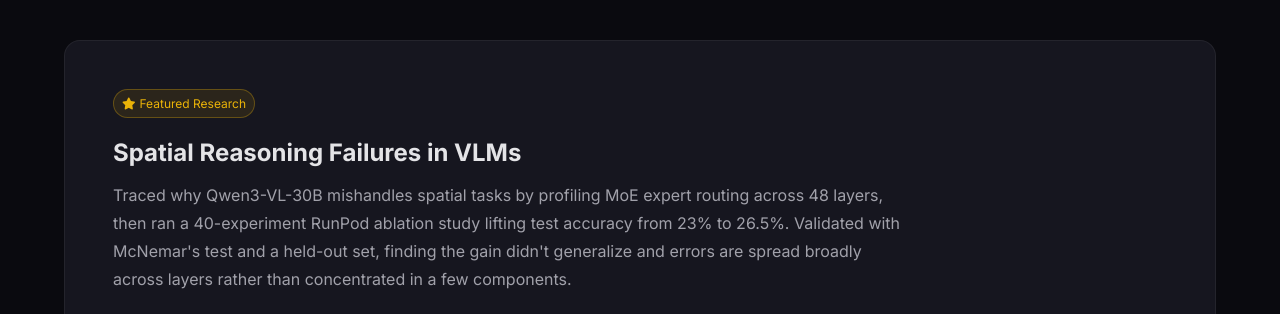
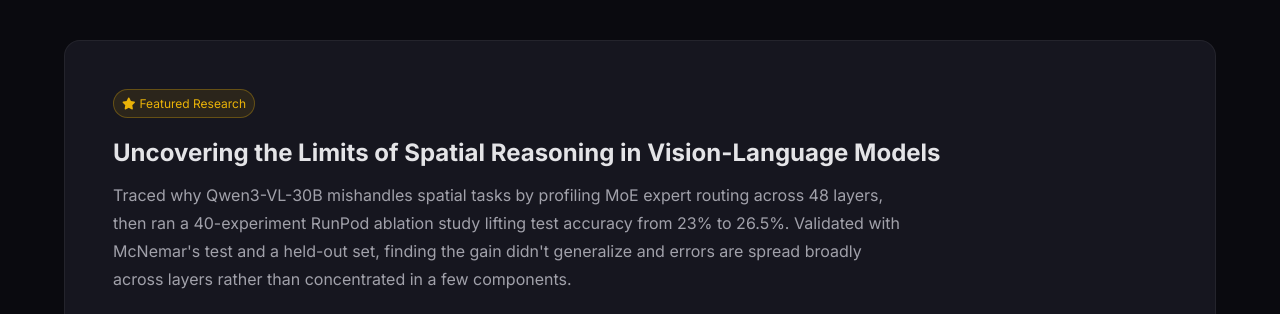
Before and after one commit to waleedA13/portfolio-v2, a plain HTML site: page index.html in a window 1280 px wide. Shown: the part 4240-4554 px from the top of the page. Drawn offline with Linux system fonts and the light colour scheme.

Commit message:
Update McNair project title on homepage

```diff
--- a/index.html
+++ b/index.html
@@ -256,7 +256,7 @@
 
       <div class="featured animate-in">
         <div class="featured-tag"><i class="fas fa-star"></i> Featured Research</div>
-        <h3 class="featured-heading">Spatial Reasoning Failures in VLMs</h3>
+        <h3 class="featured-heading">Uncovering the Limits of Spatial Reasoning in Vision-Language Models</h3>
         <p class="featured-summary">Traced why Qwen3-VL-30B mishandles spatial tasks by profiling MoE expert routing across 48 layers, then ran a 40-experiment RunPod ablation study lifting test accuracy from 23% to 26.5%. Validated with McNemar's test and a held-out set, finding the gain didn't generalize and errors are spread broadly across layers rather than concentrated in a few components.</p>
         <div class="chips"><span class="chip">Python</span><span class="chip">Qwen3-VL</span><span class="chip">RunPod</span><span class="chip">NumPy</span><span class="chip">scikit-learn</span></div>
         <a class="project-link" href="https://github.com/waleedA13/McNairProgramResearch" target="_blank"><i class="fab fa-github"></i> View on GitHub</a>
```
